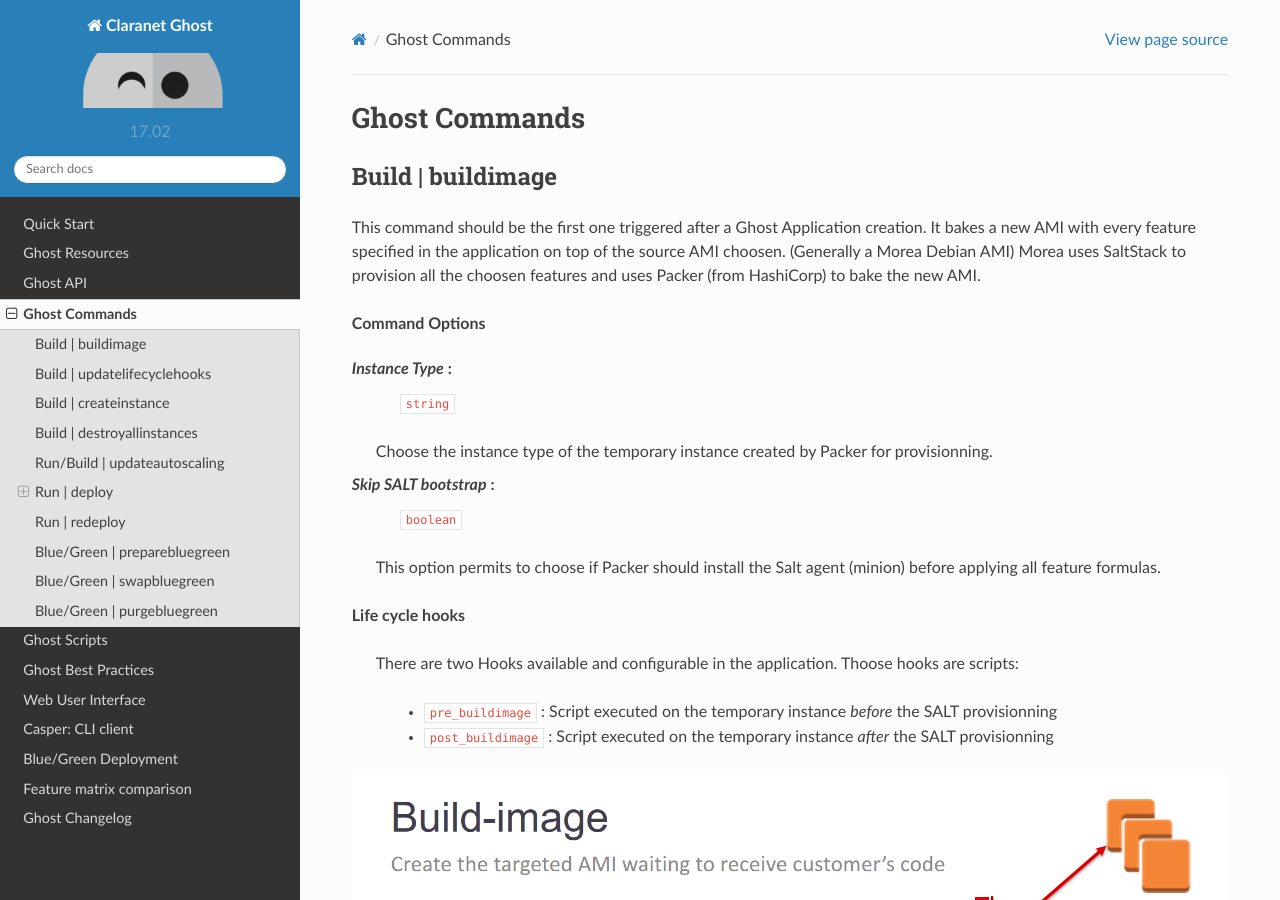
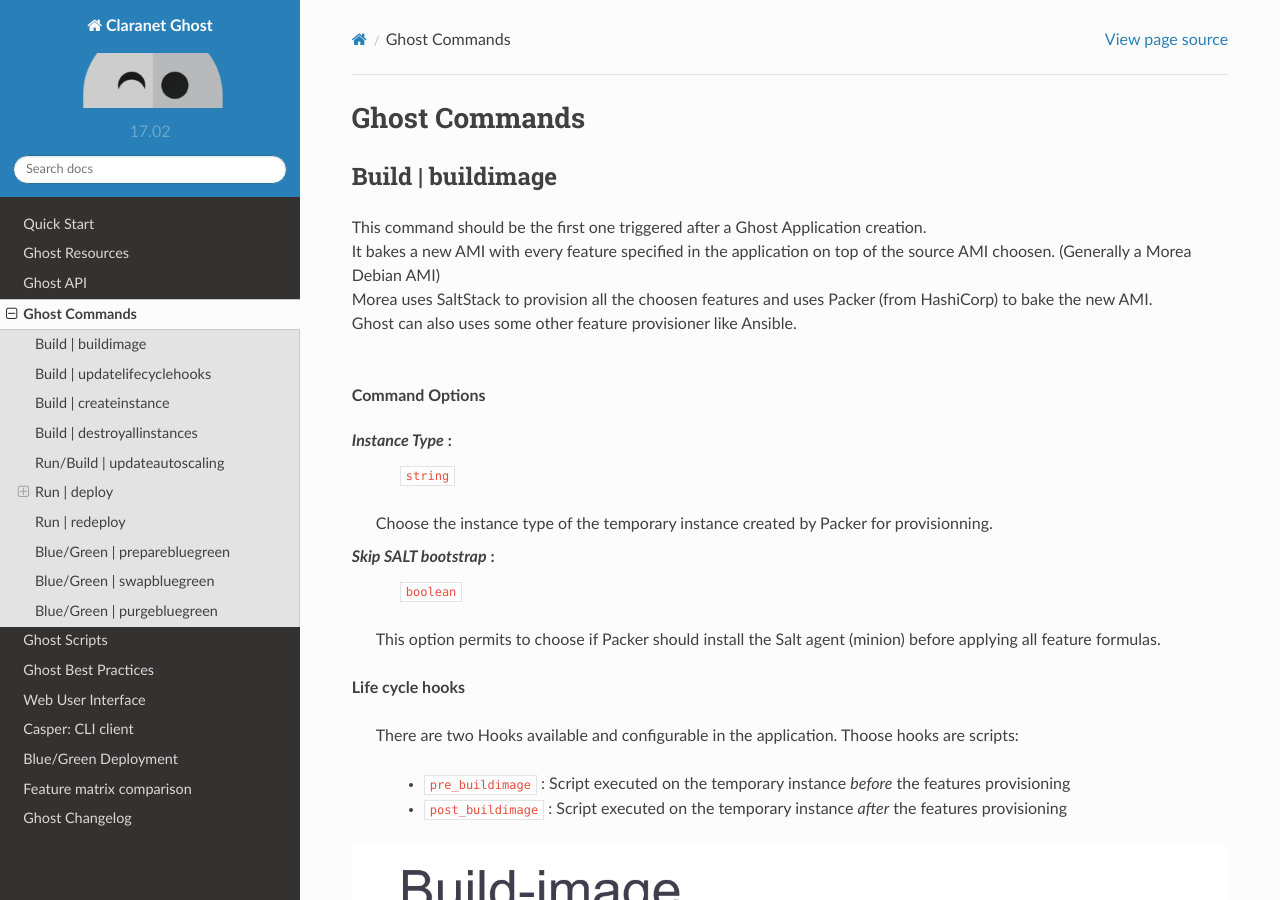
Before and after one commit to claranet/cloud-deploy-docs, a Sphinx documentation site: the page built from source/rst/commands.rst, in a window 1280 px wide and 900 px high. Built offline with Sphinx 7.4.7 and the Read the Docs theme 2.0.0, drawn with Linux system fonts in a browser that asks for light colours.

Commit message:
GHOST-353: Update buildimage documentation

```diff
--- a/source/rst/commands.rst
+++ b/source/rst/commands.rst
@@ -9,9 +9,11 @@ Ghost Commands
 Build | buildimage
 ------------------
 
-This command should be the first one triggered after a Ghost Application creation.
-It bakes a new AMI with every feature specified in the application on top of the source AMI choosen. (Generally a Morea Debian AMI)
-Morea uses SaltStack to provision all the choosen features and uses Packer (from HashiCorp) to bake the new AMI.
+| This command should be the first one triggered after a Ghost Application creation.
+| It bakes a new AMI with every feature specified in the application on top of the source AMI choosen. (Generally a Morea Debian AMI)
+| Morea uses SaltStack to provision all the choosen features and uses Packer (from HashiCorp) to bake the new AMI.
+| Ghost can also uses some other feature provisioner like Ansible.
+|
 
 **Command Options**
 
@@ -30,8 +32,8 @@ Morea uses SaltStack to provision all the choosen features and uses Packer (from
     There are two Hooks available and configurable in the application.
     Thoose hooks are scripts:
 
-        * ``pre_buildimage`` : Script executed on the temporary instance *before* the SALT provisionning
-        * ``post_buildimage`` : Script executed on the temporary instance *after* the SALT provisionning
+        * ``pre_buildimage`` : Script executed on the temporary instance *before* the features provisioning
+        * ``post_buildimage`` : Script executed on the temporary instance *after* the features provisioning
 
 .. figure:: /images/ghost_buildimage.png
 
```
Also changed, not shown: source/images/buildimage_workflow.png, source/images/ghost_buildimage.png.
